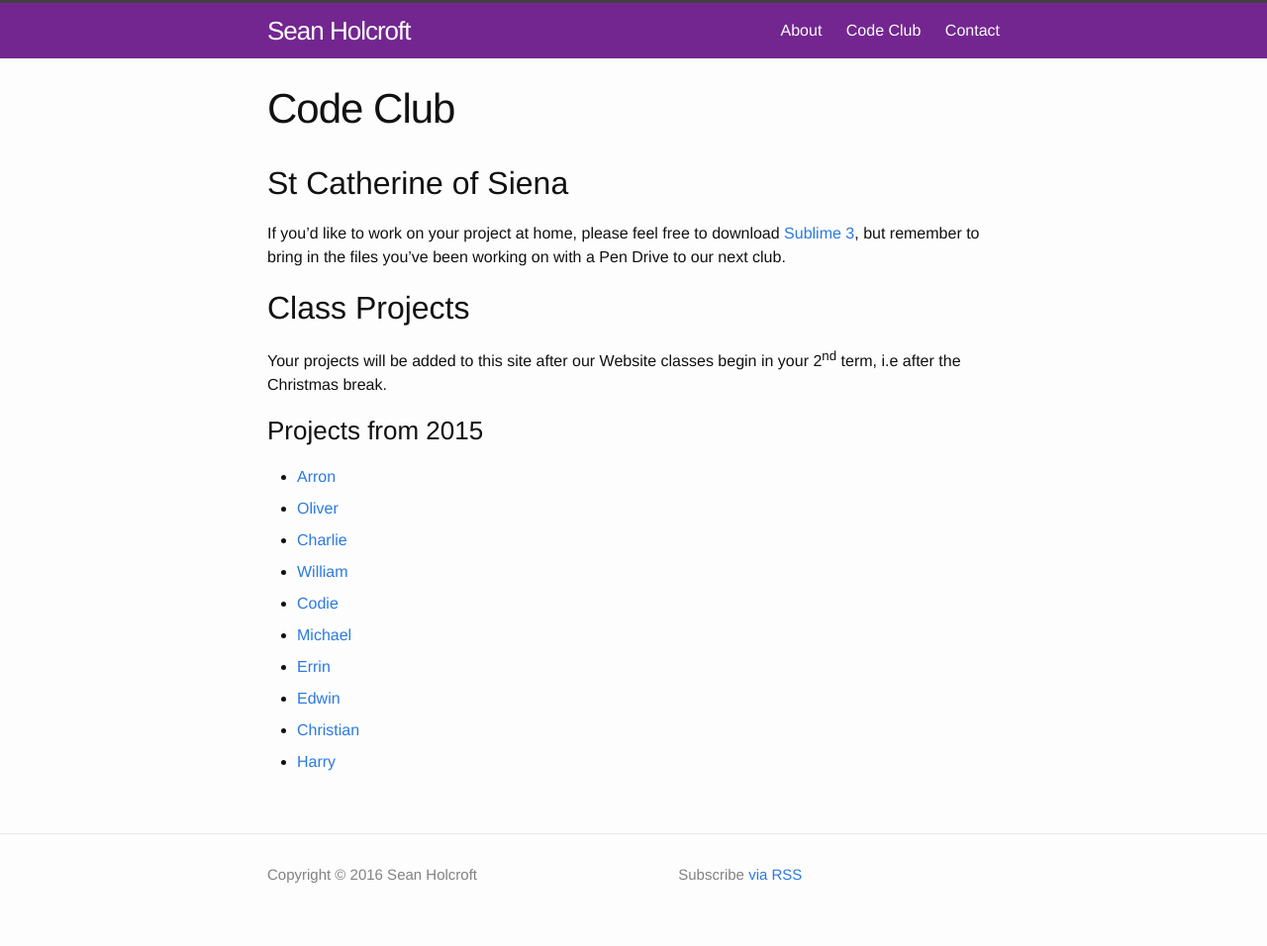
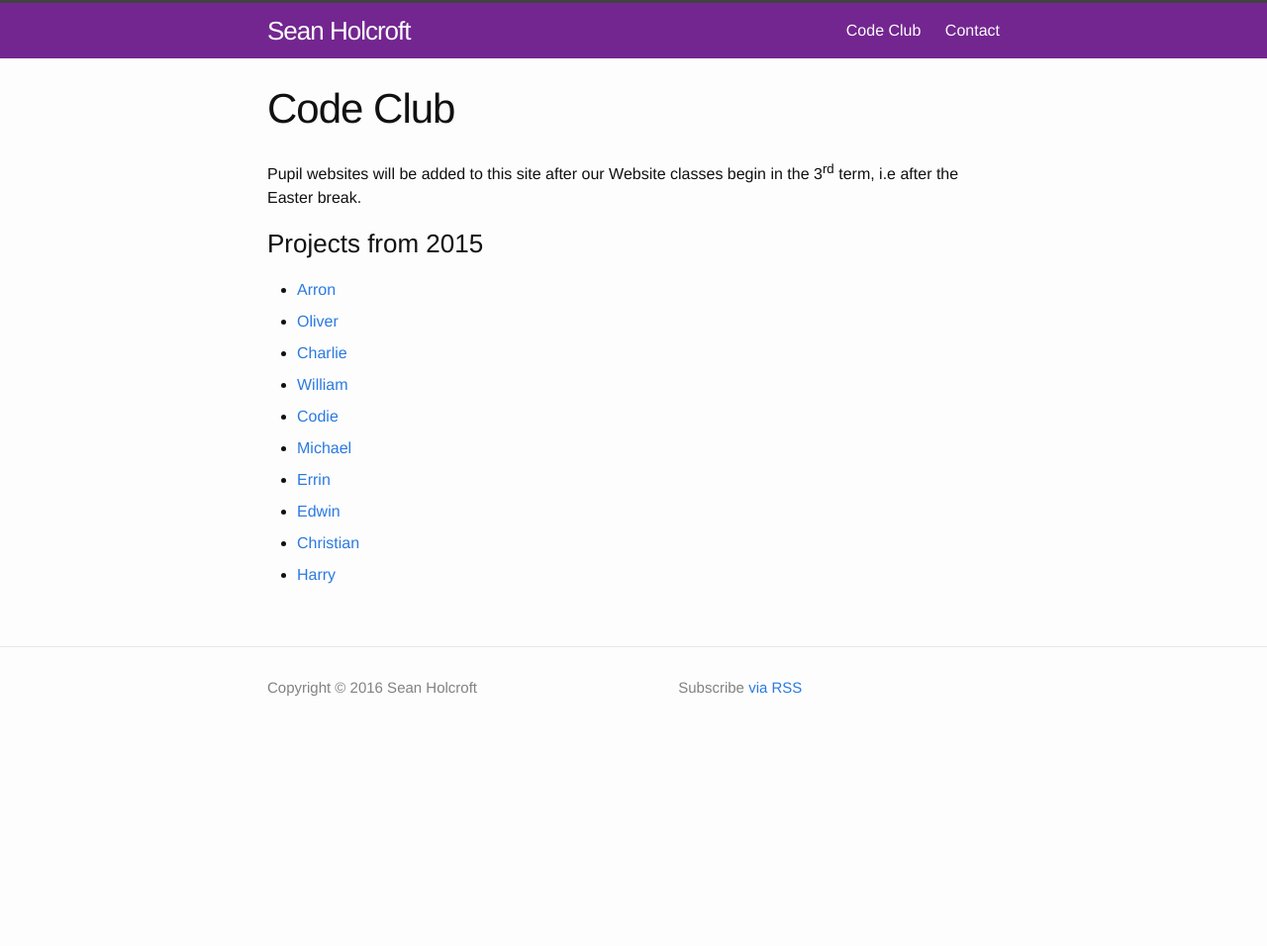
Before and after one commit to Y90SMH/Y90SMH.github.io, a Jekyll site: the page built from codeclub.md, in a window 1280 px wide. Shown: the whole page at 99% size. Built offline with Jekyll 4.4.1, drawn with Linux system fonts in a browser that asks for light colours; after the commit the page ends 900 px from its top, so only the background shows below that.

Commit message:
Content updates
Moved about page content to index.
Updated copy on code club page to reflect later start to website
projects than last year.

```diff
--- a/codeclub.md
+++ b/codeclub.md
@@ -4,13 +4,7 @@ title: Code Club
 permalink: /codeclub/
 ---
 
-## St Catherine of Siena
-
-If you'd like to work on your project at home, please feel free to download [Sublime 3](http://www.sublimetext.com/3), but remember to bring in the files you've been working on with a Pen Drive to our next club.
-
-## Class Projects
-
-Your projects will be added to this site after our Website classes begin in your 2<sup>nd</sup> term, i.e after the Christmas break.
+Pupil websites will be added to this site after our Website classes begin in the 3<sup>rd</sup> term, i.e after the Easter break.
 
 ### Projects from 2015
 * [Arron](bennetta)
--- a/index.html
+++ b/index.html
@@ -2,8 +2,9 @@
 layout: default
 ---
 <div class="home">
-    <h1 class="post-title">Public Repositories</h1>
-    <p>I have a few public repositories, feel free to <a href="https://github.com/Y90SMH?tab=repositories">view them on Github</a>, also the links are shown below.</p>
+    <h1 class="post-title">About me</h1>
+    <p>I am a Developer within the Delineo digital team and responsible for back-end development, server maintenance and site security. I am also a Code Club volunteer and STEM Ambassador.</p>
+    <p>I have a few public repositories, feel free to <a href="https://github.com/Y90SMH?tab=repositories" target="_blank">view them on Github</a>, individual repository links are also shown below.</p>
     <h2 id="repository-title">Github Repositories</h2>
     <ul id="repositories">
         <li><a href="https://github.com/Y90SMH/Embed-Code-Generator">Embed-Code-Generator</a></li>
```
Also changed, not shown: about.md (deleted, +0 -7 lines), sitemap.xml (+3 -9 lines), 7 other files.
